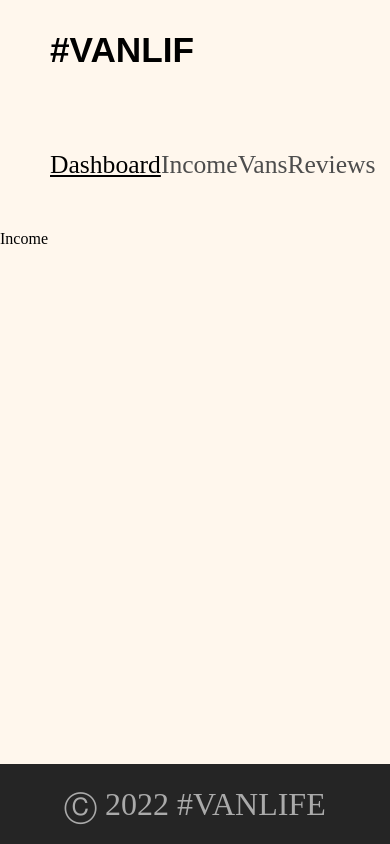
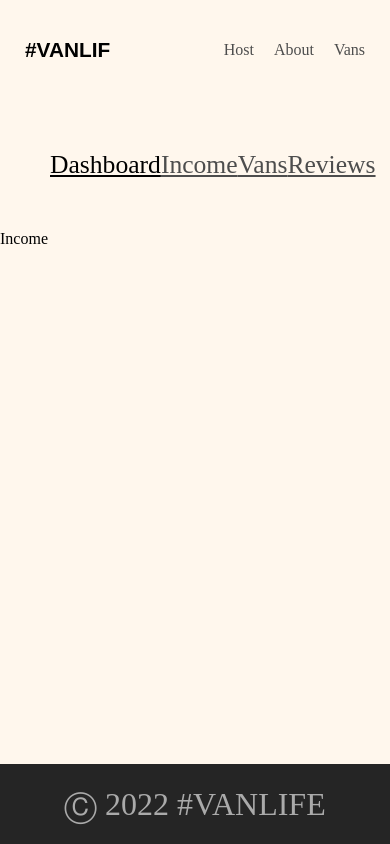
Before and after one commit to AissaouiMohamedRayane/Vanlife, a React (Vite) app: page /host/income in a window 390 px wide. Built offline with nearby package versions, Linux system fonts and the light colour scheme; what miragejs would draw is missing.

Commit message:
van-detail responsive DONE

```diff
--- a/src/componentes/utility-componentes/NavBar.jsx
+++ b/src/componentes/utility-componentes/NavBar.jsx
@@ -29,32 +29,70 @@ export default function Navbar() {
     });
   }
   return (
-    <nav className="flex-spacebetween nav layout-padding">
-      <Link className="logo" to="/" onClick={() => handleLinkToggle("home")}>
+    <nav
+      className={`flex-spacebetween nav ${
+        navWidth > 580 ? "layout-padding" : "layout-padding--mobile"
+      }`}
+    >
+      <Link
+        className={
+          navWidth > 580
+            ? "logo"
+            : navWidth > 390
+            ? "logo--mobile"
+            : "logo--mobile--S"
+        }
+        to="/"
+        onClick={() => handleLinkToggle("home")}
+      >
         #VANLIF
       </Link>
       <div className="nav-container relative">
         <div
-          className={`flex ${navWidth <= 680 ? "gap-30" : "gap-50"} ${
-            navWidth > 580 ? "" : "display-none"
+          className={`flex ${
+            navWidth <= 680 ? (navWidth <= 415 ? "gap-20" : "gap-30") : "gap-50"
           }`}
         >
           <Link
-            className={linkStates.host ? " underline" : "nav_link"}
+            className={`${
+              linkStates.host ? " underline" : "no-decoration_link"
+            } ${
+              navWidth > 580
+                ? "nav_link"
+                : navWidth > 390
+                ? "nav_link--mobile"
+                : "nav_link--mobile--S"
+            }`}
             to="/host"
             onClick={() => handleLinkToggle("host")}
           >
             Host
           </Link>
           <Link
-            className={linkStates.about ? " underline" : "nav_link"}
+            className={`${
+              linkStates.about ? " underline" : "no-decoration_link"
+            } ${
+              navWidth > 580
+                ? "nav_link"
+                : navWidth > 390
+                ? "nav_link--mobile"
+                : "nav_link--mobile--S"
+            }`}
             to="/about"
             onClick={() => handleLinkToggle("about")}
           >
             About
           </Link>
           <Link
-            className={linkStates.vans ? " underline" : "nav_link"}
+            className={`${
+              linkStates.vans ? " underline" : "no-decoration_link"
+            } ${
+              navWidth > 580
+                ? "nav_link"
+                : navWidth > 390
+                ? "nav_link--mobile"
+                : "nav_link--mobile--S"
+            }`}
             to="/vans"
             onClick={() => handleLinkToggle("vans")}
           >
--- a/src/componentes/vans-page/van-detail.jsx
+++ b/src/componentes/vans-page/van-detail.jsx
@@ -60,11 +60,20 @@ export default function VanDetail() {
   return (
     <>
       {van !== 1 ? (
-        <div className="van-detail grow layout-margin">
+        <div
+          className={`van-detail grow ${
+            windowWidth > 580 ? "layout-margin" : "layout-margin--mobile"
+          }`}
+        >
           <div className="flex van-detail-link-container">
-            <Link to="/vans" className="van-detail-link">
+            <Link
+              to="/vans"
+              className={`${
+                windowWidth > 580 ? "van-detail-link" : "van-detail-link--mobile"
+              }`}
+            >
               <span className="mr-r-20">
-                <img className="arrow" src={arrow} alt="" />
+                <img className={windowWidth > 580 ? 'arrow' : 'arrow--mobile'} src={arrow} alt="" />
               </span>
               Back to all vans
             </Link>
--- a/src/index.css
+++ b/src/index.css
@@ -19,6 +19,9 @@ html {
 
 .layout-margin {
   margin: 50px;
+}
+.layout-margin--mobile {
+  margin: 0 25px 25px;
 }
 
 .mr-b-5 {
@@ -47,6 +50,10 @@ html {
 
 .layout-padding {
   padding: 50px;
+}
+
+.layout-padding--mobile {
+  padding: 25px;
 }
 
 .pd-l-2 {
@@ -118,6 +125,10 @@ html {
 
 .gap-5 {
   gap: 5px;
+}
+
+.gap-10 {
+  gap: 10px;
 }
 
 .gap-20 {
@@ -225,7 +236,29 @@ body::-webkit-scrollbar {
   font-weight: 800;
 }
 
+.logo--mobile {
+  font-family: sans-serif;
+  font-size: 1.6rem;
+  font-weight: 800;
+}
+
+.logo--mobile--S {
+  font-family: sans-serif;
+  font-size: 1.3rem;
+  font-weight: 800;
+}
+
 .logo:any-link {
+  color: black;
+  text-decoration: none;
+}
+.logo--mobile:any-link {
+  color: black;
+  text-decoration: none;
+}
+
+
+.logo--mobile--S:any-link {
   color: black;
   text-decoration: none;
 }
@@ -236,7 +269,20 @@ body::-webkit-scrollbar {
   color: #4D4D4D;
 }
 
-.nav_link:any-link {
+.nav_link--mobile {
+  font-size: 1.3rem;
+  font-weight: 100;
+  color: #4D4D4D;
+}
+
+.nav_link--mobile--S {
+  font-size: 1rem;
+  font-weight: 100;
+  color: #4D4D4D;
+}
+
+
+.no-decoration_link:any-link {
   text-decoration: none;
 }
 
@@ -447,6 +493,10 @@ body::-webkit-scrollbar {
   color: #201F1D;
   font-size: 1.5rem;
 }
+.van-detail-link--mobile:any-link {
+  color: #201F1D;
+  font-size: 1.1rem;
+}
 
 .van-detail-img-container {
   margin-top: 50px;
```
